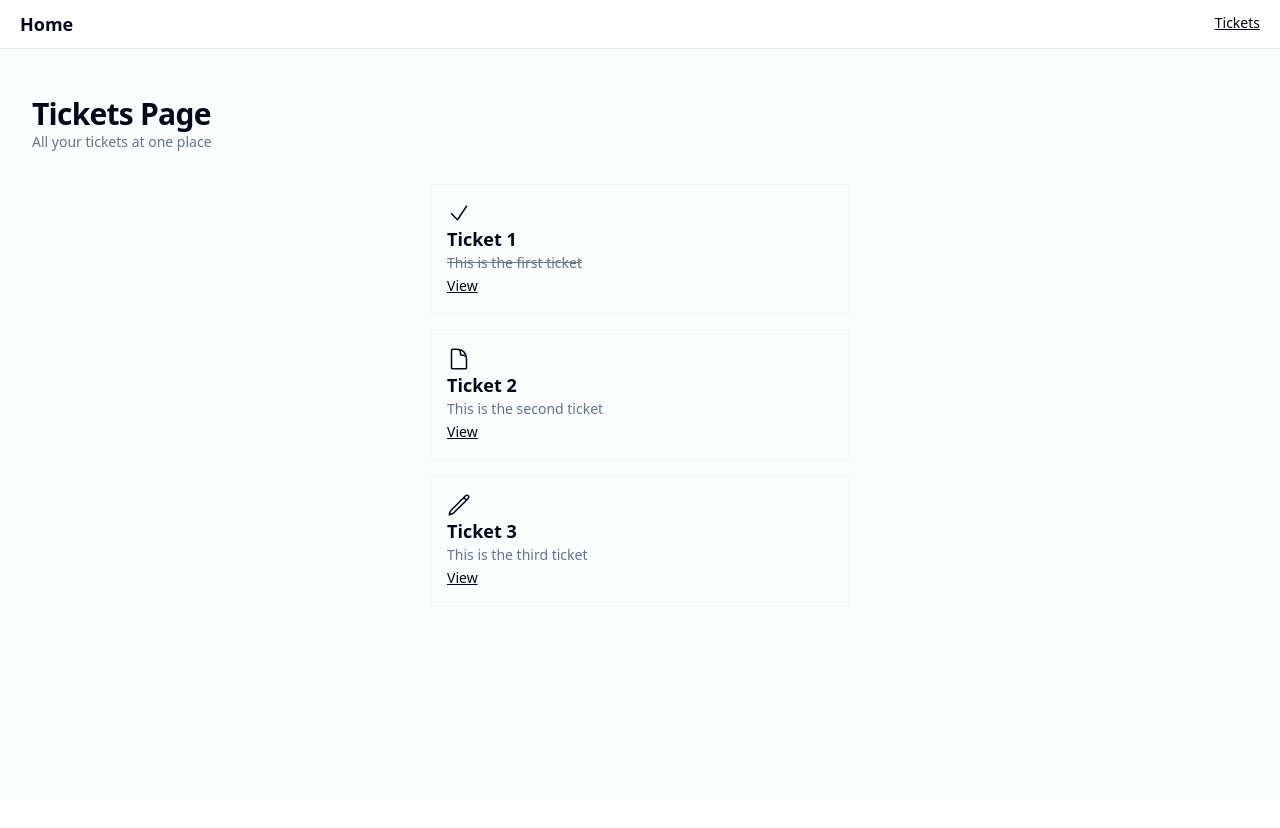
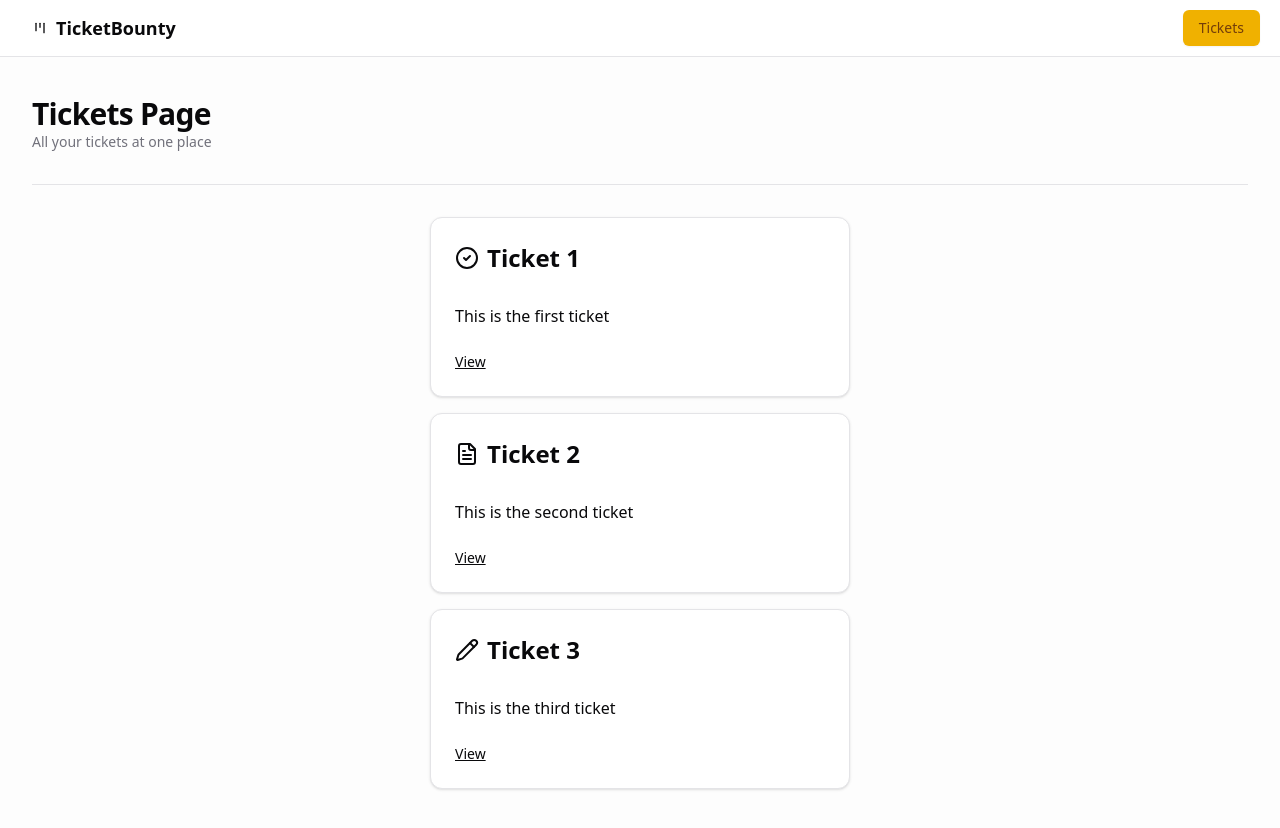
Before and after one commit to teomankirma/ticket-bounty, a Next.js app: page /tickets in a window 1280 px wide. Shown: the top 828 px of the page. Before the commit the page ends 800 px from the top, so only its background shows below. Built offline with nearby package versions, Linux system fonts and the light colour scheme.

Commit message:
feat: implement some components from shadcn ui

```diff
--- a/package.json
+++ b/package.json
@@ -11,6 +11,8 @@
     "type": "tsc --noEmit"
   },
   "dependencies": {
+    "@radix-ui/react-separator": "^1.1.6",
+    "@radix-ui/react-slot": "^1.2.2",
     "class-variance-authority": "^0.7.1",
     "clsx": "^2.1.1",
     "lucide-react": "^0.509.0",
--- a/src/app/globals.css
+++ b/src/app/globals.css
@@ -87,76 +87,76 @@
 
   --radius-lg: var(--radius);
 
-  --radius-xl: calc(var(--radius) + 4px)
+  --radius-xl: calc(var(--radius) + 4px);
 }
 
 :root {
-  --radius: 0.625rem;
+  --radius: 0.5rem;
   --background: oklch(1 0 0);
-  --foreground: oklch(0.129 0.042 264.695);
+  --foreground: oklch(0.141 0.005 285.823);
   --card: oklch(1 0 0);
-  --card-foreground: oklch(0.129 0.042 264.695);
+  --card-foreground: oklch(0.141 0.005 285.823);
   --popover: oklch(1 0 0);
-  --popover-foreground: oklch(0.129 0.042 264.695);
-  --primary: oklch(0.208 0.042 265.755);
-  --primary-foreground: oklch(0.984 0.003 247.858);
-  --secondary: oklch(0.968 0.007 247.896);
-  --secondary-foreground: oklch(0.208 0.042 265.755);
-  --muted: oklch(0.968 0.007 247.896);
-  --muted-foreground: oklch(0.554 0.046 257.417);
-  --accent: oklch(0.968 0.007 247.896);
-  --accent-foreground: oklch(0.208 0.042 265.755);
+  --popover-foreground: oklch(0.141 0.005 285.823);
+  --primary: oklch(0.795 0.184 86.047);
+  --primary-foreground: oklch(0.421 0.095 57.708);
+  --secondary: oklch(0.967 0.001 286.375);
+  --secondary-foreground: oklch(0.21 0.006 285.885);
+  --muted: oklch(0.967 0.001 286.375);
+  --muted-foreground: oklch(0.552 0.016 285.938);
+  --accent: oklch(0.967 0.001 286.375);
+  --accent-foreground: oklch(0.21 0.006 285.885);
   --destructive: oklch(0.577 0.245 27.325);
-  --border: oklch(0.929 0.013 255.508);
-  --input: oklch(0.929 0.013 255.508);
-  --ring: oklch(0.704 0.04 256.788);
+  --border: oklch(0.92 0.004 286.32);
+  --input: oklch(0.92 0.004 286.32);
+  --ring: oklch(0.795 0.184 86.047);
   --chart-1: oklch(0.646 0.222 41.116);
   --chart-2: oklch(0.6 0.118 184.704);
   --chart-3: oklch(0.398 0.07 227.392);
   --chart-4: oklch(0.828 0.189 84.429);
   --chart-5: oklch(0.769 0.188 70.08);
-  --sidebar: oklch(0.984 0.003 247.858);
-  --sidebar-foreground: oklch(0.129 0.042 264.695);
-  --sidebar-primary: oklch(0.208 0.042 265.755);
-  --sidebar-primary-foreground: oklch(0.984 0.003 247.858);
-  --sidebar-accent: oklch(0.968 0.007 247.896);
-  --sidebar-accent-foreground: oklch(0.208 0.042 265.755);
-  --sidebar-border: oklch(0.929 0.013 255.508);
-  --sidebar-ring: oklch(0.704 0.04 256.788);
+  --sidebar: oklch(0.985 0 0);
+  --sidebar-foreground: oklch(0.141 0.005 285.823);
+  --sidebar-primary: oklch(0.795 0.184 86.047);
+  --sidebar-primary-foreground: oklch(0.421 0.095 57.708);
+  --sidebar-accent: oklch(0.967 0.001 286.375);
+  --sidebar-accent-foreground: oklch(0.21 0.006 285.885);
+  --sidebar-border: oklch(0.92 0.004 286.32);
+  --sidebar-ring: oklch(0.795 0.184 86.047);
 }
 
 .dark {
-  --background: oklch(0.129 0.042 264.695);
-  --foreground: oklch(0.984 0.003 247.858);
-  --card: oklch(0.208 0.042 265.755);
-  --card-foreground: oklch(0.984 0.003 247.858);
-  --popover: oklch(0.208 0.042 265.755);
-  --popover-foreground: oklch(0.984 0.003 247.858);
-  --primary: oklch(0.929 0.013 255.508);
-  --primary-foreground: oklch(0.208 0.042 265.755);
-  --secondary: oklch(0.279 0.041 260.031);
-  --secondary-foreground: oklch(0.984 0.003 247.858);
-  --muted: oklch(0.279 0.041 260.031);
-  --muted-foreground: oklch(0.704 0.04 256.788);
-  --accent: oklch(0.279 0.041 260.031);
-  --accent-foreground: oklch(0.984 0.003 247.858);
+  --background: oklch(0.141 0.005 285.823);
+  --foreground: oklch(0.985 0 0);
+  --card: oklch(0.21 0.006 285.885);
+  --card-foreground: oklch(0.985 0 0);
+  --popover: oklch(0.21 0.006 285.885);
+  --popover-foreground: oklch(0.985 0 0);
+  --primary: oklch(0.795 0.184 86.047);
+  --primary-foreground: oklch(0.421 0.095 57.708);
+  --secondary: oklch(0.274 0.006 286.033);
+  --secondary-foreground: oklch(0.985 0 0);
+  --muted: oklch(0.274 0.006 286.033);
+  --muted-foreground: oklch(0.705 0.015 286.067);
+  --accent: oklch(0.274 0.006 286.033);
+  --accent-foreground: oklch(0.985 0 0);
   --destructive: oklch(0.704 0.191 22.216);
   --border: oklch(1 0 0 / 10%);
   --input: oklch(1 0 0 / 15%);
-  --ring: oklch(0.551 0.027 264.364);
+  --ring: oklch(0.554 0.135 66.442);
   --chart-1: oklch(0.488 0.243 264.376);
   --chart-2: oklch(0.696 0.17 162.48);
   --chart-3: oklch(0.769 0.188 70.08);
   --chart-4: oklch(0.627 0.265 303.9);
   --chart-5: oklch(0.645 0.246 16.439);
-  --sidebar: oklch(0.208 0.042 265.755);
-  --sidebar-foreground: oklch(0.984 0.003 247.858);
-  --sidebar-primary: oklch(0.488 0.243 264.376);
-  --sidebar-primary-foreground: oklch(0.984 0.003 247.858);
-  --sidebar-accent: oklch(0.279 0.041 260.031);
-  --sidebar-accent-foreground: oklch(0.984 0.003 247.858);
+  --sidebar: oklch(0.21 0.006 285.885);
+  --sidebar-foreground: oklch(0.985 0 0);
+  --sidebar-primary: oklch(0.795 0.184 86.047);
+  --sidebar-primary-foreground: oklch(0.421 0.095 57.708);
+  --sidebar-accent: oklch(0.274 0.006 286.033);
+  --sidebar-accent-foreground: oklch(0.985 0 0);
   --sidebar-border: oklch(1 0 0 / 10%);
-  --sidebar-ring: oklch(0.551 0.027 264.364);
+  --sidebar-ring: oklch(0.554 0.135 66.442);
 }
 
 @layer base {
--- a/src/app/layout.tsx
+++ b/src/app/layout.tsx
@@ -1,7 +1,9 @@
 import "./globals.css";
+import { LucideKanban } from "lucide-react";
 import type { Metadata } from "next";
 import { Geist, Geist_Mono } from "next/font/google";
 import Link from "next/link";
+import { Button } from "@/components/ui/button";
 import { homePath, ticketsPath } from "@/paths";
 
 const geistSans = Geist({
@@ -31,14 +33,17 @@
       >
         <nav className="supports-backdrop-blur:bg-background/60 fixed left-0 right-0 top-0 z-20 border-b bg-background/95 backdrop-blur w-full flex py-2.5 px-5 justify-between">
           <div>
-            <Link href={homePath()} className="text-lg font-bold">
-              Home
-            </Link>
+            <Button variant="ghost" asChild>
+              <Link href={homePath()}>
+                <LucideKanban />
+                <h1 className="text-lg font-semibold">TicketBounty</h1>
+              </Link>
+            </Button>
           </div>
           <div>
-            <Link href={ticketsPath()} className="text-sm underline">
-              Tickets
-            </Link>
+            <Button variant="default" asChild>
+              <Link href={ticketsPath()}>Tickets</Link>
+            </Button>
           </div>
         </nav>
         <main className="min-h-screen flex-1 overflow-y-auto overflow-x-hidden py-24 px-8 bg-secondary/20 flex flex-col">
--- a/src/app/tickets/page.tsx
+++ b/src/app/tickets/page.tsx
@@ -1,63 +1,20 @@
-import clsx from "clsx";
+import { LucideCircleCheck, LucideFileText, LucidePencil } from "lucide-react";
 import Link from "next/link";
+import {
+  Card,
+  CardContent,
+  CardFooter,
+  CardHeader,
+  CardTitle,
+} from "@/components/ui/card";
+import { Separator } from "@/components/ui/separator";
 import { initialTickets } from "@/data";
 import { ticketPath } from "@/paths";
 
-const CheckIcon = () => (
-  <svg
-    xmlns="http://www.w3.org/2000/svg"
-    fill="none"
-    viewBox="0 0 24 24"
-    strokeWidth={1.5}
-    stroke="currentColor"
-    className="size-6"
-  >
-    <path
-      strokeLinecap="round"
-      strokeLinejoin="round"
-      d="m4.5 12.75 6 6 9-13.5"
-    />
-  </svg>
-);
-
-const PencilIcon = () => (
-  <svg
-    xmlns="http://www.w3.org/2000/svg"
-    fill="none"
-    viewBox="0 0 24 24"
-    strokeWidth={1.5}
-    stroke="currentColor"
-    className="size-6"
-  >
-    <path
-      strokeLinecap="round"
-      strokeLinejoin="round"
-      d="m16.862 4.487 1.687-1.688a1.875 1.875 0 1 1 2.652 2.652L6.832 19.82a4.5 4.5 0 0 1-1.897 1.13l-2.685.8.8-2.685a4.5 4.5 0 0 1 1.13-1.897L16.863 4.487Zm0 0L19.5 7.125"
-    />
-  </svg>
-);
-
-const DocumentIcon = () => (
-  <svg
-    xmlns="http://www.w3.org/2000/svg"
-    fill="none"
-    viewBox="0 0 24 24"
-    strokeWidth={1.5}
-    stroke="currentColor"
-    className="size-6"
-  >
-    <path
-      strokeLinecap="round"
-      strokeLinejoin="round"
-      d="M19.5 14.25v-2.625a3.375 3.375 0 0 0-3.375-3.375h-1.5A1.125 1.125 0 0 1 13.5 7.125v-1.5a3.375 3.375 0 0 0-3.375-3.375H8.25m2.25 0H5.625c-.621 0-1.125.504-1.125 1.125v17.25c0 .621.504 1.125 1.125 1.125h12.75c.621 0 1.125-.504 1.125-1.125V11.25a9 9 0 0 0-9-9Z"
-    />
-  </svg>
-);
-
 const TICKET_ICONS = {
-  OPEN: <DocumentIcon />,
-  IN_PROGRESS: <PencilIcon />,
-  DONE: <CheckIcon />,
+  OPEN: <LucideFileText />,
+  IN_PROGRESS: <LucidePencil />,
+  DONE: <LucideCircleCheck />,
 };
 
 const TicketsPage = () => {
@@ -70,26 +27,30 @@
         </p>
       </div>
 
+      <Separator />
+
       <div className="flex-1 flex flex-col items-center gap-y-4 animate-fade-from-top">
         {initialTickets.map((ticket) => (
-          <div
-            key={ticket.id}
-            className="w-full max-w-[420px] p-4 border border-slate-100 rounded"
-          >
-            <div>{TICKET_ICONS[ticket.status]}</div>
-            <h3 className="text-lg font-semibold truncate">{ticket.title}</h3>
-            <p
-              className={clsx("text-sm text-slate-500 truncate", {
-                "line-through": ticket.status === "DONE",
-              })}
-            >
-              {ticket.content}
-            </p>
-
-            <Link href={ticketPath(ticket.id)} className="text-sm underline">
-              View
-            </Link>
-          </div>
+          <Card key={ticket.id} className="w-full max-w-[420px]">
+            <CardHeader>
+              <CardTitle className="flex items-center gap-x-2">
+                <span>{TICKET_ICONS[ticket.status]}</span>
+                <h3 className="text-2xl font-semibold truncate">
+                  {ticket.title}
+                </h3>
+              </CardTitle>
+            </CardHeader>
+            <CardContent>
+              <span className="line-clamp-3 whitespace-break-spaces">
+                {ticket.content}
+              </span>
+            </CardContent>
+            <CardFooter>
+              <Link href={ticketPath(ticket.id)} className="text-sm underline">
+                View
+              </Link>
+            </CardFooter>
+          </Card>
         ))}
       </div>
     </div>
--- /dev/null
+++ b/src/components/ui/button.tsx
@@ -0,0 +1,58 @@
+import { Slot } from "@radix-ui/react-slot"
+import { cva, type VariantProps } from "class-variance-authority"
+import * as React from "react"
+import { cn } from "@/lib/utils"
+
+const buttonVariants = cva(
+  "inline-flex items-center justify-center gap-2 whitespace-nowrap rounded-md text-sm font-medium transition-all disabled:pointer-events-none disabled:opacity-50 [&_svg]:pointer-events-none [&_svg:not([class*='size-'])]:size-4 shrink-0 [&_svg]:shrink-0 outline-none focus-visible:border-ring focus-visible:ring-ring/50 focus-visible:ring-[3px] aria-invalid:ring-destructive/20 dark:aria-invalid:ring-destructive/40 aria-invalid:border-destructive",
+  {
+    variants: {
+      variant: {
+        default:
+          "bg-primary text-primary-foreground shadow-xs hover:bg-primary/90",
+        destructive:
+          "bg-destructive text-white shadow-xs hover:bg-destructive/90 focus-visible:ring-destructive/20 dark:focus-visible:ring-destructive/40 dark:bg-destructive/60",
+        outline:
+          "border bg-background shadow-xs hover:bg-accent hover:text-accent-foreground dark:bg-input/30 dark:border-input dark:hover:bg-input/50",
+        secondary:
+          "bg-secondary text-secondary-foreground shadow-xs hover:bg-secondary/80",
+        ghost:
+          "hover:bg-accent hover:text-accent-foreground dark:hover:bg-accent/50",
+        link: "text-primary underline-offset-4 hover:underline",
+      },
+      size: {
+        default: "h-9 px-4 py-2 has-[>svg]:px-3",
+        sm: "h-8 rounded-md gap-1.5 px-3 has-[>svg]:px-2.5",
+        lg: "h-10 rounded-md px-6 has-[>svg]:px-4",
+        icon: "size-9",
+      },
+    },
+    defaultVariants: {
+      variant: "default",
+      size: "default",
+    },
+  }
+)
+
+function Button({
+  className,
+  variant,
+  size,
+  asChild = false,
+  ...props
+}: React.ComponentProps<"button"> &
+  VariantProps<typeof buttonVariants> & {
+    asChild?: boolean
+  }) {
+  const Comp = asChild ? Slot : "button"
+
+  return (
+    <Comp
+      data-slot="button"
+      className={cn(buttonVariants({ variant, size, className }))}
+      {...props}
+    />
+  )
+}
+
+export { Button, buttonVariants }
--- /dev/null
+++ b/src/components/ui/card.tsx
@@ -0,0 +1,91 @@
+import * as React from "react"
+import { cn } from "@/lib/utils"
+
+function Card({ className, ...props }: React.ComponentProps<"div">) {
+  return (
+    <div
+      data-slot="card"
+      className={cn(
+        "bg-card text-card-foreground flex flex-col gap-6 rounded-xl border py-6 shadow-sm",
+        className
+      )}
+      {...props}
+    />
+  )
+}
+
+function CardHeader({ className, ...props }: React.ComponentProps<"div">) {
+  return (
+    <div
+      data-slot="card-header"
+      className={cn(
+        "@container/card-header grid auto-rows-min grid-rows-[auto_auto] items-start gap-1.5 px-6 has-data-[slot=card-action]:grid-cols-[1fr_auto] [.border-b]:pb-6",
+        className
+      )}
+      {...props}
+    />
+  )
+}
+
+function CardTitle({ className, ...props }: React.ComponentProps<"div">) {
+  return (
+    <div
+      data-slot="card-title"
+      className={cn("leading-none font-semibold", className)}
+      {...props}
+    />
+  )
+}
+
+function CardDescription({ className, ...props }: React.ComponentProps<"div">) {
+  return (
+    <div
+      data-slot="card-description"
+      className={cn("text-muted-foreground text-sm", className)}
+      {...props}
+    />
+  )
+}
+
+function CardAction({ className, ...props }: React.ComponentProps<"div">) {
+  return (
+    <div
+      data-slot="card-action"
+      className={cn(
+        "col-start-2 row-span-2 row-start-1 self-start justify-self-end",
+        className
+      )}
+      {...props}
+    />
+  )
+}
+
+function CardContent({ className, ...props }: React.ComponentProps<"div">) {
+  return (
+    <div
+      data-slot="card-content"
+      className={cn("px-6", className)}
+      {...props}
+    />
+  )
+}
+
+function CardFooter({ className, ...props }: React.ComponentProps<"div">) {
+  return (
+    <div
+      data-slot="card-footer"
+      className={cn("flex items-center px-6 [.border-t]:pt-6", className)}
+      {...props}
+    />
+  )
+}
+
+export {
+  Card,
+  CardAction,
+  CardContent,
+  CardDescription,
+  CardFooter,
+  CardHeader,
+  CardTitle,
+}
--- /dev/null
+++ b/src/components/ui/separator.tsx
@@ -0,0 +1,27 @@
+"use client"
+
+import * as SeparatorPrimitive from "@radix-ui/react-separator"
+import * as React from "react"
+import { cn } from "@/lib/utils"
+
+function Separator({
+  className,
+  orientation = "horizontal",
+  decorative = true,
+  ...props
+}: React.ComponentProps<typeof SeparatorPrimitive.Root>) {
+  return (
+    <SeparatorPrimitive.Root
+      data-slot="separator-root"
+      decorative={decorative}
+      orientation={orientation}
+      className={cn(
+        "bg-border shrink-0 data-[orientation=horizontal]:h-px data-[orientation=horizontal]:w-full data-[orientation=vertical]:h-full data-[orientation=vertical]:w-px",
+        className
+      )}
+      {...props}
+    />
+  )
+}
+
+export { Separator }
```
Also changed, not shown: 1 other file (tests, documents, lock files or other folders).
